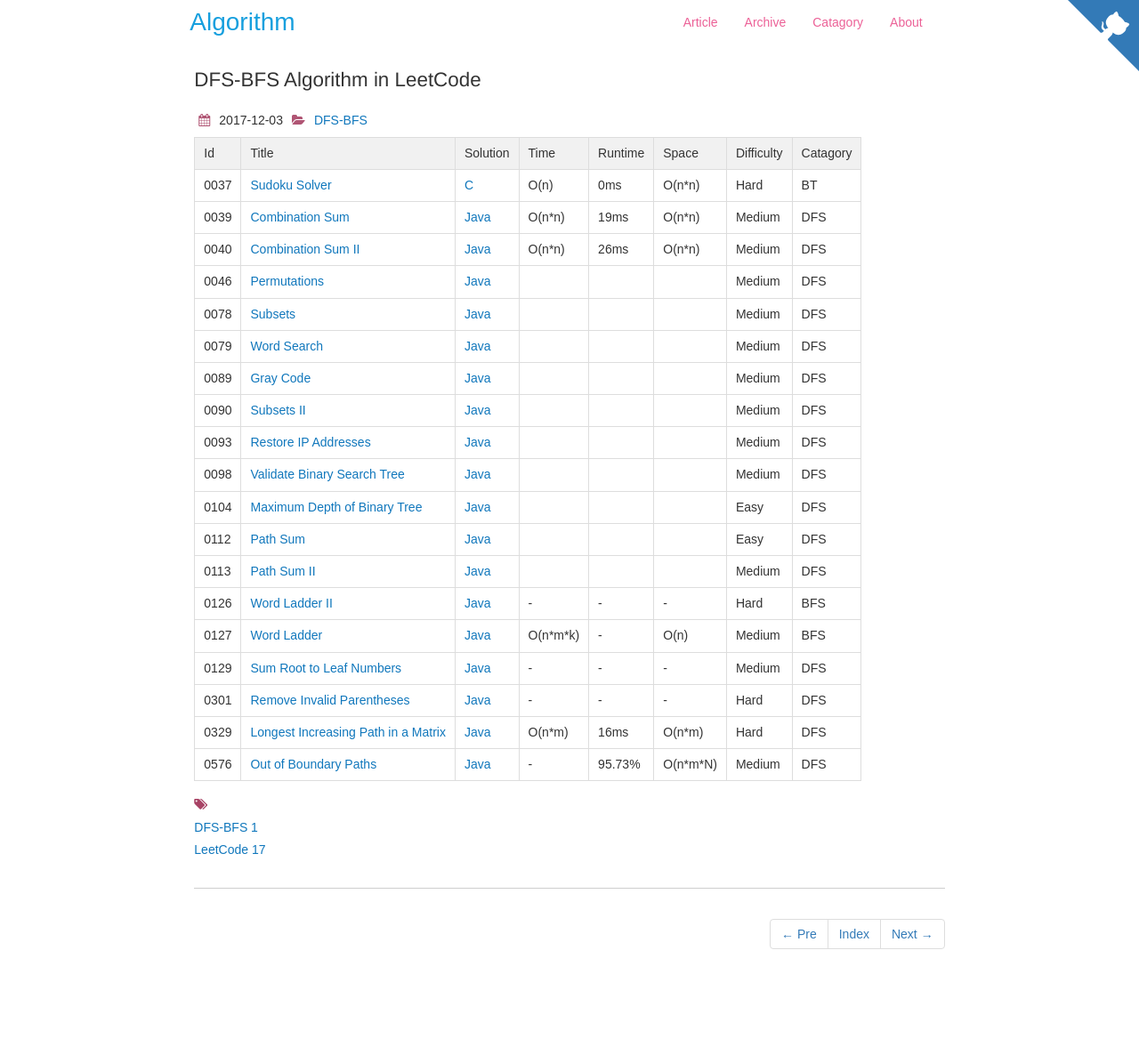
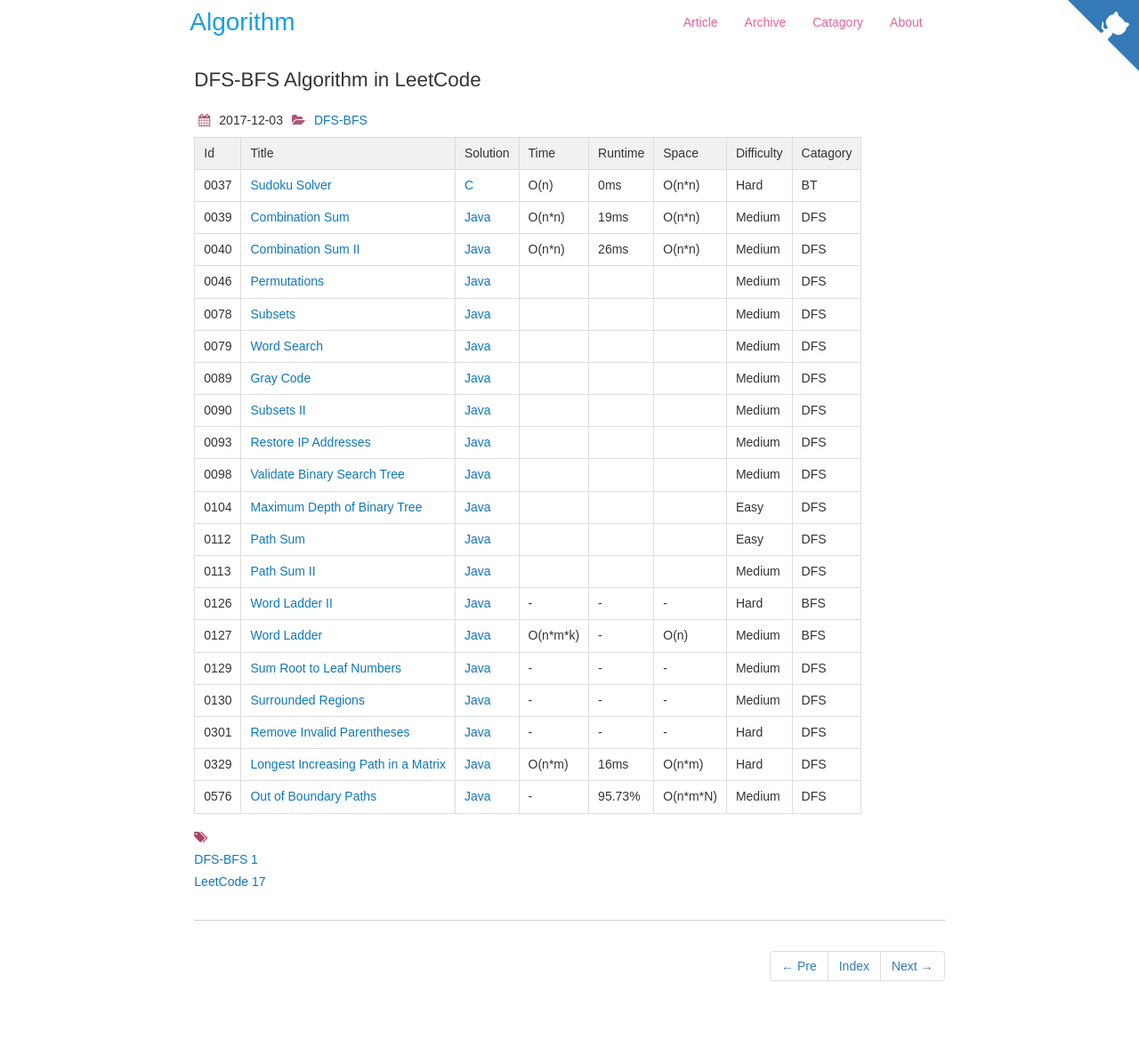
Before and after one commit to dunso/algorithm, a Jekyll site: the page built from docs/_posts/2017-12-03-DFS-BFS.md, in a window 1280 px wide. Shown: the whole page at 89% size. Built offline with Jekyll 4.4.1, drawn with Linux system fonts in a browser that asks for light colours; nearby versions of some CDN libraries; before the commit the page ends 1141 px from its top, so only the background shows below that.

Commit message:
Add index of LeetCode0130.java to docs

```diff
--- a/docs/_posts/2017-12-03-DFS-BFS.md
+++ b/docs/_posts/2017-12-03-DFS-BFS.md
@@ -28,6 +28,7 @@ icon: file-alt
 |0126|[Word Ladder II](https://leetcode.com/problems/word-ladder-ii/) | [Java](https://e.srl/leetcode-126/)  |-|-|-|  Hard |BFS|
 |0127|[Word Ladder](https://leetcode.com/problems/word-ladder/) | [Java](https://e.srl/leetcode-127/)  | O(n\*m\*k) |-| O(n)  |  Medium |BFS|
 |0129|[Sum Root to Leaf Numbers](https://leetcode.com/problems/sum-root-to-leaf-numbers/) | [Java](https://e.srl/leetcode-129/)  |-|-|-|  Medium |DFS|
+|0130|[Surrounded Regions](https://leetcode.com/problems/surrounded-regions/) | [Java](https://e.srl/leetcode-130/)  |-|-|-|  Medium |DFS|
 |0301|[Remove Invalid Parentheses](https://leetcode.com/problems/remove-invalid-parentheses) | [Java](https://e.srl/leetcode-301/)  | - | - | - | Hard |DFS|
 |0329|[Longest Increasing Path in a Matrix](https://leetcode.com/problems/longest-increasing-path-in-a-matrix) | [Java](https://e.srl/leetcode-329/)  | O(n\*m) |16ms| O(n\*m)  |  Hard |DFS|
 |0576|[Out of Boundary Paths](https://leetcode.com/problems/out-of-boundary-paths)| [Java](https://e.srl/leetcode-576/)  | - |95.73%| O(n\*m\*N)  |  Medium |DFS |
```
